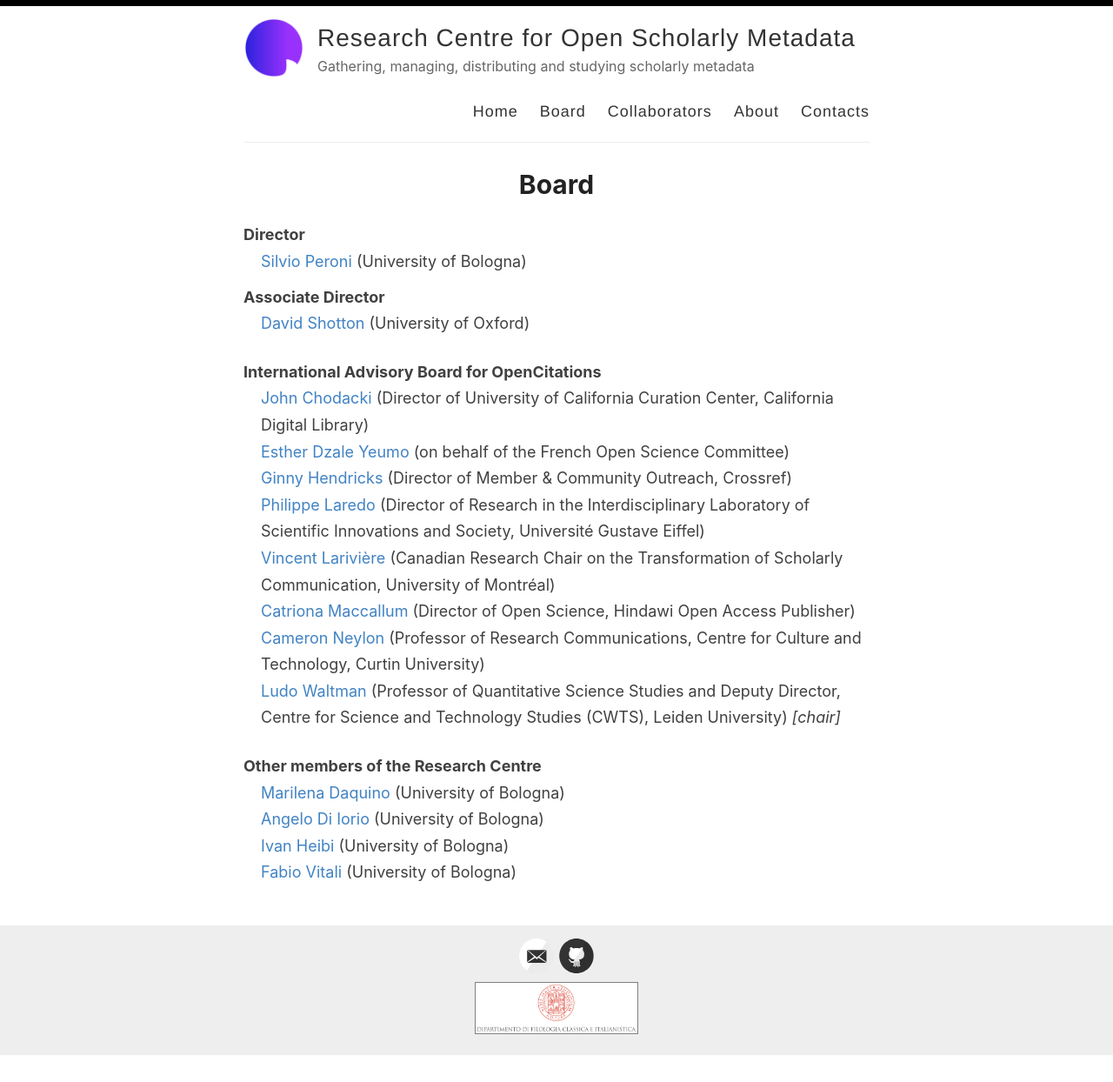
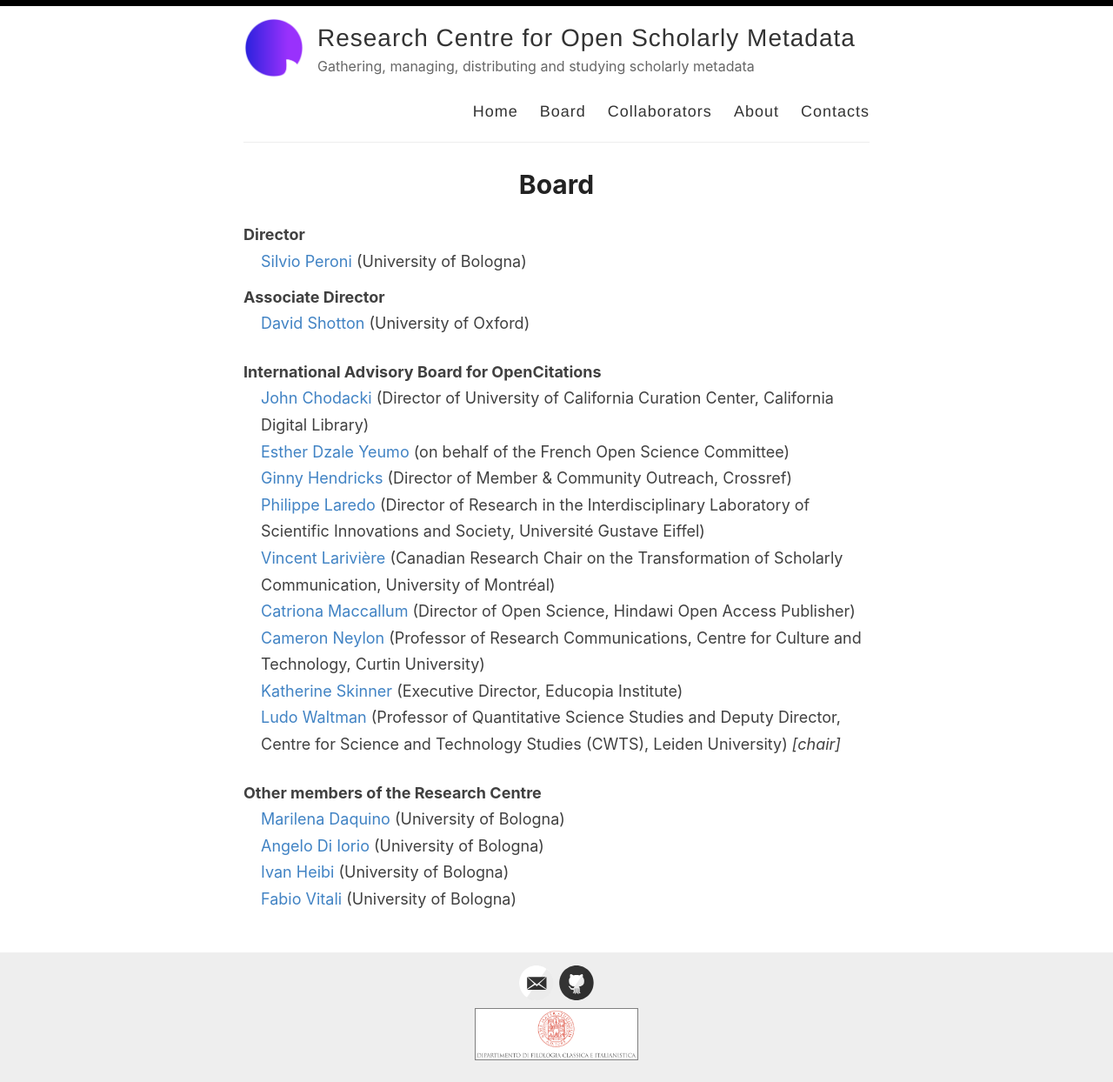
Before and after one commit to openscholarlymetadata/openscholarlymetadata.github.io, a Jekyll site: the page built from _pages/board.md, in a window 1280 px wide. Shown: the whole page at 87% size. Built offline with Jekyll 4.4.1, drawn with Linux system fonts in a browser that asks for light colours; before the commit the page ends 1213 px from its top, so only the background shows below that.

Commit message:
Update board.md

```diff
--- a/_pages/board.md
+++ b/_pages/board.md
@@ -20,6 +20,7 @@ permalink: /board/
     <dd><a href="https://twitter.com/lariviev">Vincent Larivière</a> (Canadian Research Chair on the Transformation of Scholarly Communication, University of Montréal)</dd>
     <dd><a href="https://twitter.com/catmacOA">Catriona Maccallum</a> (Director of Open Science, Hindawi Open Access Publisher)</dd>
     <dd><a href="https://twitter.com/CameronNeylon">Cameron Neylon</a> (Professor of Research Communications, Centre for Culture and Technology, Curtin University)</dd>
+    <dd><a href="https://educopia.org/katherine-skinner/">Katherine Skinner</a> (Executive Director, Educopia Institute)</dd>
     <dd><a href="https://twitter.com/LudoWaltman">Ludo Waltman</a> (Professor of Quantitative Science Studies and Deputy Director, Centre for Science and Technology Studies (CWTS), Leiden University) <em>[chair]</em></dd>
 </dl>
 
```
